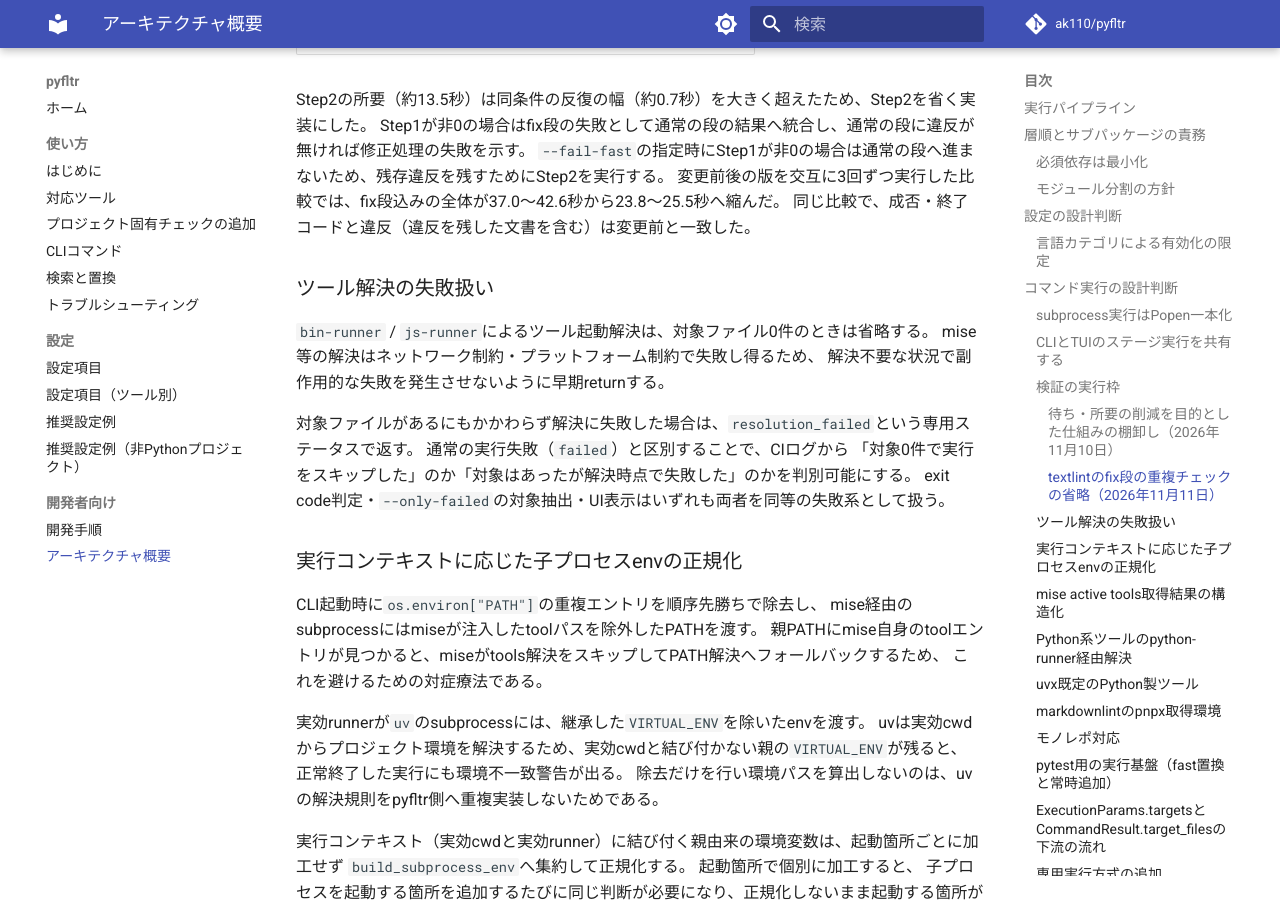
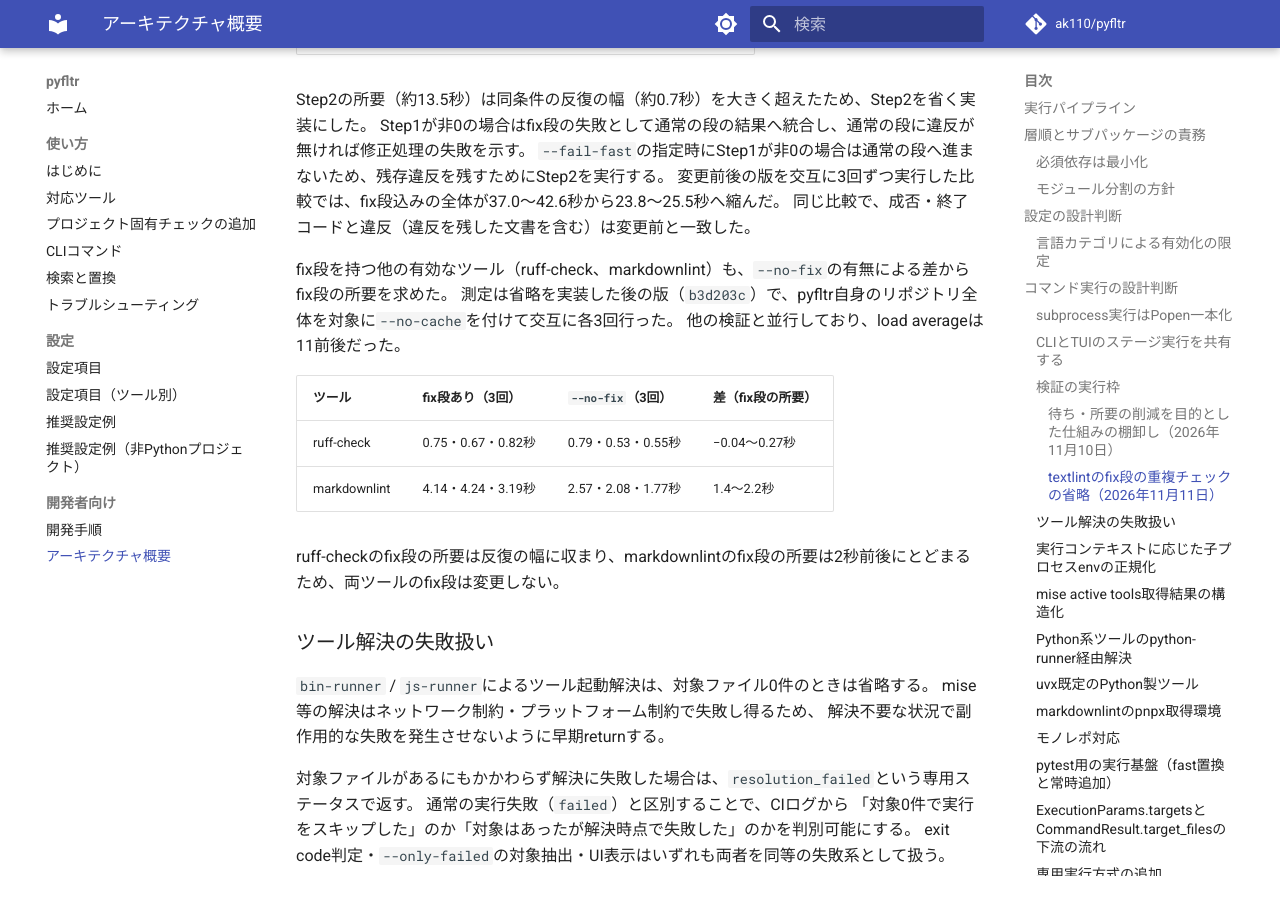
Before and after one commit to ak110/pyfltr, an MkDocs documentation site: the page built from docs/development/architecture.md, in a window 1280 px wide and 900 px high, scrolled down 9727 px. Built offline with MkDocs 1.6.1 and Material for MkDocs 9.7.7, drawn with Linux system fonts in a browser that asks for light colours; comment, search, counter and statistics services are not loaded.

Commit message:
docs: ruff-checkとmarkdownlintのfix段の所要の測定を記録する
Co-Authored-By: Claude Opus 5.5 / Medium <noreply@anthropic.com>

```diff
--- a/docs/development/architecture.md
+++ b/docs/development/architecture.md
@@ -249,6 +249,17 @@ Step1が非0の場合はfix段の失敗として通常の段の結果へ統合
 `--fail-fast`の指定時にStep1が非0の場合は通常の段へ進まないため、残存違反を残すためにStep2を実行する。
 変更前後の版を交互に3回ずつ実行した比較では、fix段込みの全体が37.0〜42.6秒から23.8〜25.5秒へ縮んだ。
 同じ比較で、成否・終了コードと違反（違反を残した文書を含む）は変更前と一致した。
+
+fix段を持つ他の有効なツール（ruff-check、markdownlint）も、`--no-fix`の有無による差からfix段の所要を求めた。
+測定は省略を実装した後の版（`b3d203c`）で、pyfltr自身のリポジトリ全体を対象に`--no-cache`を付けて交互に各3回行った。
+他の検証と並行しており、load averageは11前後だった。
+
+| ツール | fix段あり（3回） | `--no-fix`（3回） | 差（fix段の所要） |
+| --- | --- | --- | --- |
+| ruff-check | 0.75・0.67・0.82秒 | 0.79・0.53・0.55秒 | −0.04〜0.27秒 |
+| markdownlint | 4.14・4.24・3.19秒 | 2.57・2.08・1.77秒 | 1.4〜2.2秒 |
+
+ruff-checkのfix段の所要は反復の幅に収まり、markdownlintのfix段の所要は2秒前後にとどまるため、両ツールのfix段は変更しない。
 
 ### ツール解決の失敗扱い
 
```
